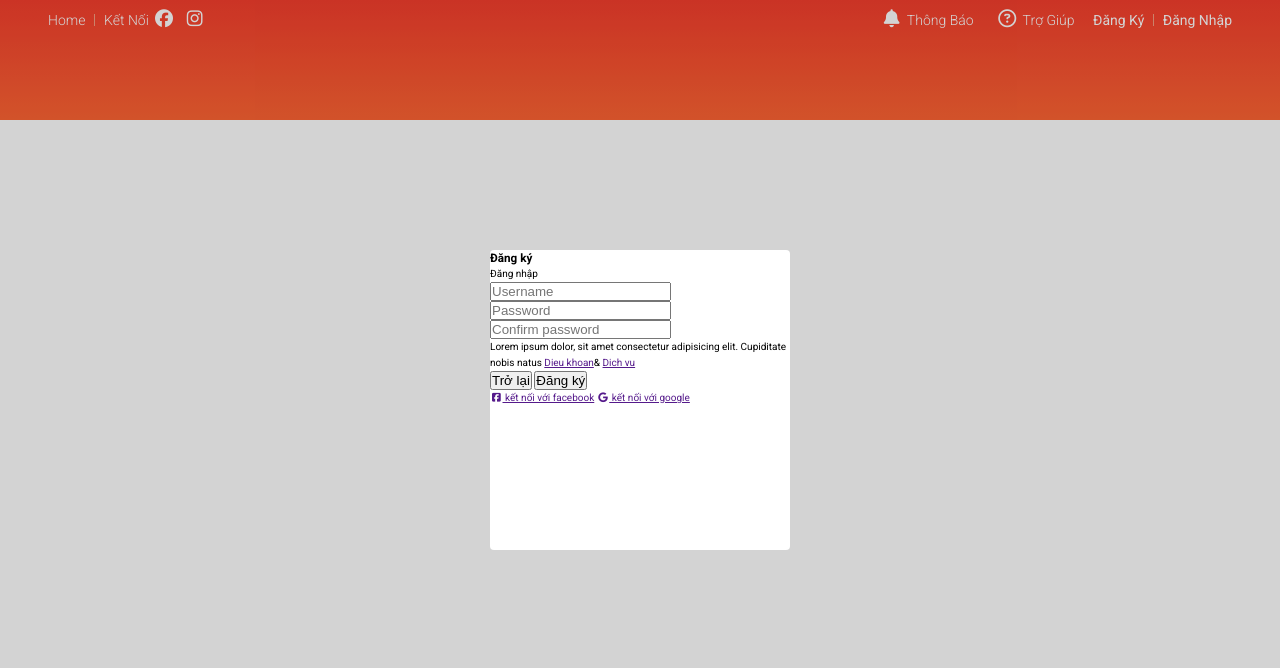
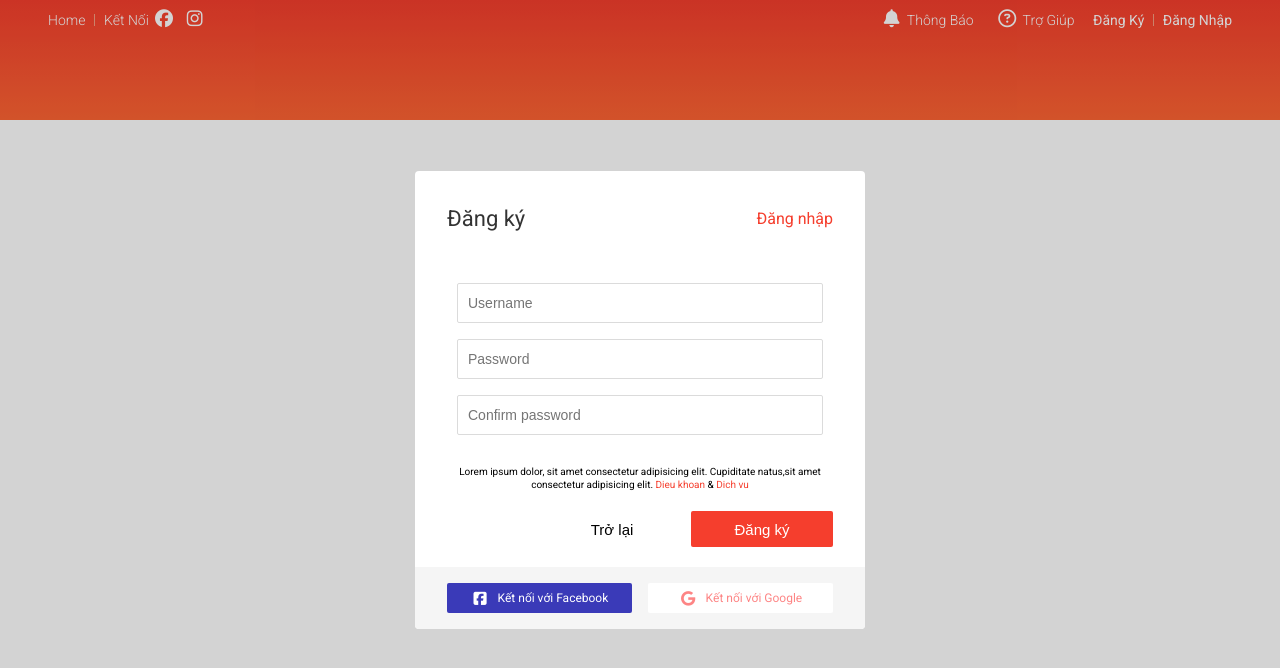
Before and after one commit to dat-gif/HTML-CSS_Restart, a plain HTML site: page index.html in a window 1280 px wide. Drawn offline with Linux system fonts and the light colour scheme.

Commit message:
[Code css][Css Register form]

```diff
--- a/assets/css/base.css
+++ b/assets/css/base.css
@@ -2,6 +2,7 @@
   ---white-color: #fff;
   ---black-color: #000;
   ---text-color: #333;
+  ---border-color: #dbdbdb;
   /* primary color #f53e2d */
   ---primary-color: 245, 62, 45;
   --color: 240, 240, 240;
@@ -48,3 +49,35 @@ p {
     opacity: 1;
   }
 }
+
+/* Button */
+.btn {
+  min-width: 142px;
+  height: 36px;
+  border: none;
+  text-decoration: none;
+  border-radius: 2px;
+  font-size: 1.5rem;
+  padding: 0;
+  cursor: pointer;
+  background-color: var(---white-color);
+  display: flex;
+  justify-content: center;
+  align-items: center;
+}
+.btn.btn--default-hover:hover {
+  background-color: rgba(0, 0, 0, 0.2);
+}
+.btn.btn--primary {
+  background-color: rgb(var(---primary-color));
+  color: var(---white-color);
+}
+.btn.btn--disabled {
+  cursor: not-allowed;
+  filter: brightness(80%);
+}
+.btn.btn--size-small {
+  height: 30px;
+  font-size: 12px;
+
+}
--- a/assets/css/main.css
+++ b/assets/css/main.css
@@ -215,6 +215,7 @@
   right: 0;
   bottom: 0;
   left: 0;
+  text-align: center;
 }
 .modal__overlay {
   position: absolute;
@@ -223,15 +224,106 @@
   background: rgba(0, 0, 0, 0.171);
 }
 .modal__body {
-  width: 300px;
-  height: 300px;
+  display: inline-block;
   background: var(---white-color);
   margin: auto;
-  position: absolute;
-  top: 0;
-  right: 0;
-  bottom: 0;
-  left: 0;
+  position: relative;
   z-index: 1;
   border-radius: 4px;
+  top: 50%;
+  transform: translateY(-50%);
+  text-align: left;
 }
+
+/* Authen modal */
+.auth-form {
+  width: 450px;
+  border-radius: 4px;
+  overflow: hidden;
+}
+
+.auth-form__content {
+  padding: 20px 32px;
+}
+.auth-form__header {
+  display: flex;
+  align-items: center;
+  justify-content: space-between;
+  margin: 20px 0 30px 0;
+}
+
+.auth-form__heading {
+  font-size: 2.2rem;
+  color: var(---text-color);
+  font-weight: 400;
+}
+.auth-form__switch-btn {
+  font-size: 1.6rem;
+  color: rgb(var(---primary-color));
+  font-weight: 500;
+  cursor: pointer;
+}
+.auth-form__form {
+  padding: 10px;
+}
+.auth-form__input {
+  width: 100%;
+  height: 40px;
+  padding: 0 10px;
+  margin-top: 16px;
+  font-size: 1.4rem;
+  border: 1px solid var(---border-color);
+  border-radius: 2px;
+  outline: none;
+}
+.auth-form__input:focus {
+  border-color: #b1b1b1;
+}
+
+.auth-form__aside {
+  line-height: 1.3rem;
+  margin: 20px 0;
+}
+.auth-form__policy-text {
+  text-align: center;
+  padding: 0 10px;
+}
+.auth-form__text-link {
+  text-decoration: none;
+  color: rgb(var(---primary-color));
+}
+.auth-form__control {
+  display: flex;
+  justify-content: flex-end;
+  gap: 8px;
+}
+.auth-form__social {
+  background-color: #f5f5f5;
+  padding: 16px 32px;
+  display: flex;
+  justify-content: space-between;
+}
+.auth-form__social-icon {
+  font-size: 1.5rem;
+  margin-right: 8px;
+}
+
+.auth-form__social--facebook.auth-form__social-icon {
+  color: var(---white-color);
+}
+.auth-form__social--facebook {
+  background-color: rgb(58, 58, 184);
+  color: var(---white-color);
+}
+.auth-form__social--google {
+  background-color: rgb(255, 255, 255);
+  color: rgb(253, 133, 133);
+}
+.auth-form__social--google .auth-form__social-icon {
+  color: rgb(253, 133, 133);
+}
+
+.btn--with-icon {
+  width: 185px;
+  height: 50px;
+}
--- a/index.html
+++ b/index.html
@@ -118,10 +118,11 @@
   <div class="modal">
     <div class="modal__overlay"></div>
     <div class="modal__body">
-      <div class="modal__inner">
 
-        <!-- Authen form -->
-        <div class="auth-form">
+
+      <!-- Authen form -->
+      <div class="auth-form">
+        <div class="auth-form__content">
           <div class="auth-form__header">
             <h3 class="auth-form__heading">
               Đăng ký
@@ -142,25 +143,32 @@
           </div>
 
           <div class="auth-form__aside">
-            <p class="auth-form__policy-text">Lorem ipsum dolor, sit amet consectetur adipisicing elit. Cupiditate nobis
-              natus
-              <a href="" class="auth-form__policy-link">Dieu khoan</a>&
-              <a href="" class="auth-form__policy-link">Dich vu</a>
+            <p class="auth-form__policy-text">Lorem ipsum dolor, sit amet consectetur adipisicing elit. Cupiditate
+              natus,sit amet consectetur adipisicing elit.
+              <a href="" class="auth-form__text-link">Dieu khoan</a>
+              &
+              <a href="" class="auth-form__text-link">Dich vu</a>
             </p>
           </div>
 
           <div class="auth-form__control">
-            <button class="btn">Trở lại</button>
-            <button class="btn btn--primary">Đăng ký</button>
-          </div>
-
-          <div class="auth-form__social">
-            <a href="" class="btn btn--with-icon"><i class="fa-brands fa-facebook-square"></i> kết nối với facebook</a>
-            <a href="" class="btn btn--with-icon"><i class="fa-brands fa-google"></i> kết nối với google</a>
+            <button class="btn btn--default-hover">Trở lại</button>
+            <button class="btn btn--primary btn--default-hover">Đăng ký</button>
           </div>
         </div>
 
+        <div class="auth-form__social">
+          <a href="" class="btn btn--size-small btn--with-icon auth-form__social--facebook">
+            <i class="fa-brands fa-facebook-square auth-form__social-icon"></i>
+            Kết nối với Facebook
+          </a>
+          <a href="" class="btn btn--size-small btn--with-icon auth-form__social--google">
+            <i class="fa-brands fa-google auth-form__social-icon "></i>
+            Kết nối với Google
+          </a>
+        </div>
       </div>
+
     </div>
   </div>
 </body>
```
